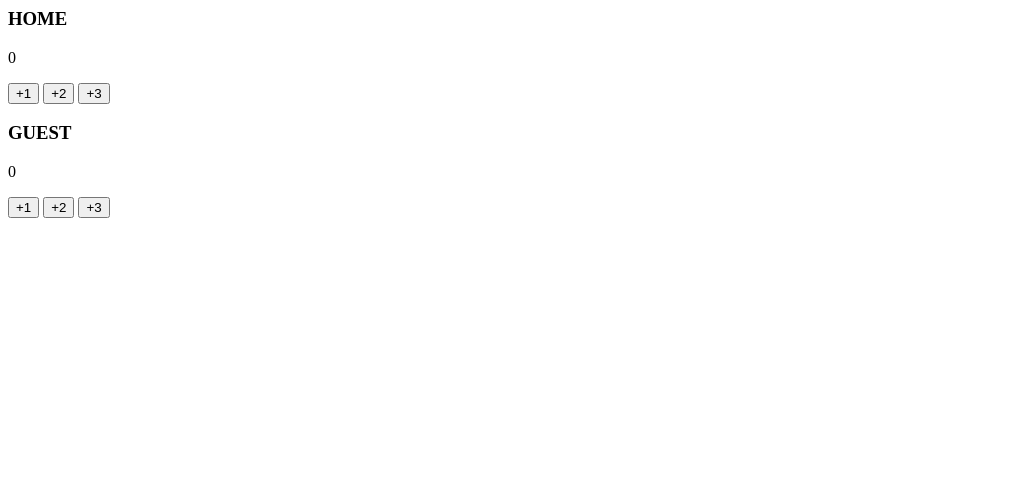
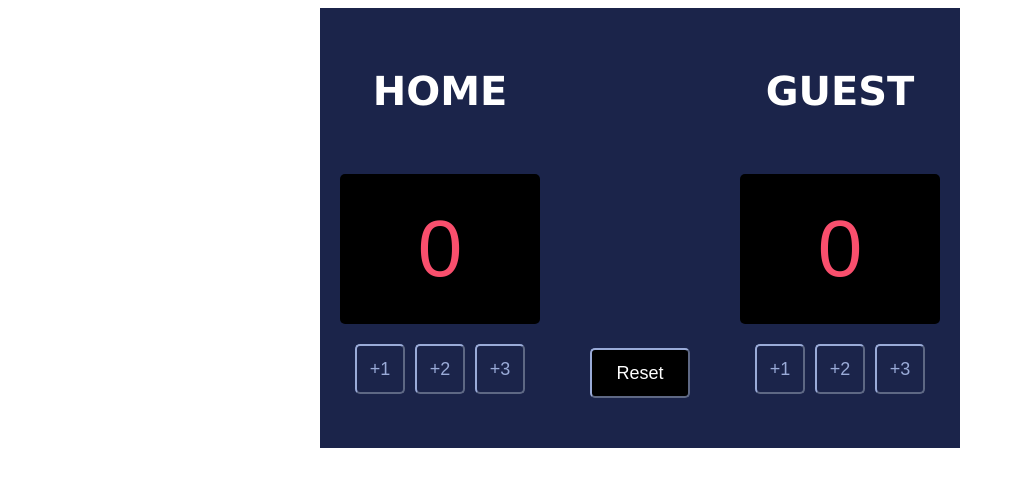
Before and after one commit to BenjaminFraze/Scoreboard_Project, a plain HTML site: page index.html in a window 1280 px wide. Shown: the whole page, without its empty margins (0-1015 px from the left). Drawn offline with Linux system fonts and the light colour scheme; a web font is replaced by a local one.

Commit message:
Add files via upload
Now I´ve made it work!

```diff
--- a/index.css
+++ b/index.css
@@ -0,0 +1,89 @@
+
+
+.container {
+    display: flex;
+    flex-direction: row;
+    justify-content: space-between;
+    padding: 20px;
+    gap: 50px;
+    background-color: #1B244A;
+    width: 600px;
+    height: 400px;
+    margin:auto;
+}
+
+.innercontainer {
+    width: 250px;
+    display: flex;
+    gap:20px;
+    flex-direction: column;
+    align-items: center;
+}
+
+.scorecontainer {
+    background-color:black ;
+    border-radius: 5px;
+    align-items: center;
+    width: 200px;
+    height: 150px;
+    display: flex;
+    justify-content: space-evenly;
+}
+
+.buttoncontainer {
+    display: flex;
+    justify-content: center;
+    gap:10px;
+    width: 200px;
+
+}
+
+.middleContainer {
+    display: flex;
+    justify-content: end;
+    align-items: end;
+    padding-bottom: 30px;
+}
+
+
+
+h3 {
+    font-size: 40px;
+    font-family: Verdana, Geneva, Tahoma, sans-serif;
+    color: white;
+}
+
+p {
+    font-size:80px;
+    font-family: 'Cursed Timer ULiL', sans-serif;
+    color:#F94F6D
+}
+
+
+
+.scoreButton {
+    background-color: transparent;
+    font-family: 'Cursed Timer ULiL', sans-serif;
+    font-size: 18;
+    width: 50px;
+    height: 50px;
+    border-radius: 5px;
+
+    border-color: #9AABD8;
+    color: #9AABD8
+
+}
+
+
+.resetButton {
+    background-color: black;
+    font-family: 'Cursed Timer ULiL', sans-serif;
+    font-size: 18;
+    width: 100px;
+    height: 50px;
+    border-radius: 5px;
+
+    border-color: #9AABD8;
+    color: #FFFF
+
+}
--- a/index.html
+++ b/index.html
@@ -8,23 +8,26 @@
             <div class="innerContainer">
                 <h3>HOME</h3>
                 <div class="scoreContainer">
-                <p class="homeScore">0</p>
+                <p class="homeScore" id="homeScore">0</p>
                 </div>
                 <div class="buttonContainer">
-                    <button class="scoreButton">+1</button>
-                    <button class="scoreButton">+2</button>
-                    <button class="scoreButton">+3</button>
+                    <button class="scoreButton" onclick="addOneHome()">+1</button>
+                    <button class="scoreButton" onclick="addTwoHome()">+2</button>
+                    <button class="scoreButton" onclick="addThreeHome()">+3</button>
                 </div>
+            </div>
+            <div class="middleContainer">
+                <button class="resetButton" onclick="resetScore()">Reset</button>
             </div>
             <div class="innerContainer">
                 <h3>GUEST</h3>
                 <div class="scoreContainer">
-                <p class="guestScore">0</p>
+                <p class="guestScore" id="guestScore">0</p>
                 </div>
                 <div class="buttonContainer">
-                    <button class="scoreButton">+1</button>
-                    <button class="scoreButton">+2</button>
-                    <button class="scoreButton">+3</button>
+                    <button class="scoreButton" onclick="addOneGuest()">+1</button>
+                    <button class="scoreButton" onclick="addTwoGuest()">+2</button>
+                    <button class="scoreButton" onclick="addThreeGuest()">+3</button>
                 </div>
             </div>
         </div>
--- a/index.js
+++ b/index.js
@@ -0,0 +1,49 @@
+homeCounter = 0
+guestCounter = 0
+console.log("JS is connected!");
+
+
+function addOneHome(){
+    homeCounter += 1
+    document.getElementById("homeScore").textContent = homeCounter
+}
+
+function addTwoHome(){
+    homeCounter += 2
+    document.getElementById("homeScore").textContent = homeCounter
+}
+
+
+function addThreeHome(){
+    homeCounter += 3
+    document.getElementById("homeScore").textContent = homeCounter
+    console.log("it worked?")
+    console.log(homeScore)
+
+}
+
+
+function addOneGuest(){
+    homeCounter += 1
+    document.getElementById("guestScore").textContent = guestCounter
+}
+
+function addTwoGuest(){
+    homeCounter += 2
+    document.getElementById("guestScore").textContent = guestCounter
+}
+
+
+function addThreeGuest(){
+    homeCounter += 3
+    document.getElementById("guestScore").textContent = guestCounter
+}
+
+
+
+function resetScore(){
+    homeCounter = 0
+    guestCounter = 0
+    document.getElementById("homeScore").textContent = homeCounter
+    document.getElementById("guestScore").textContent = guestCounter
+}
```
